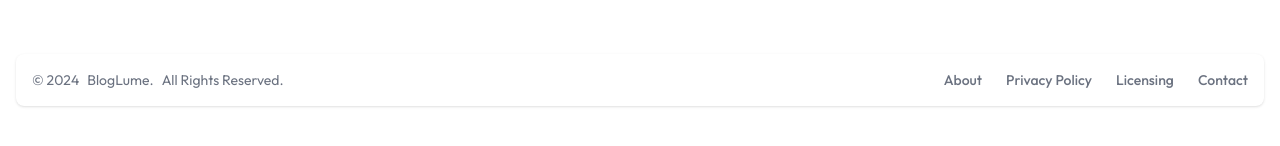
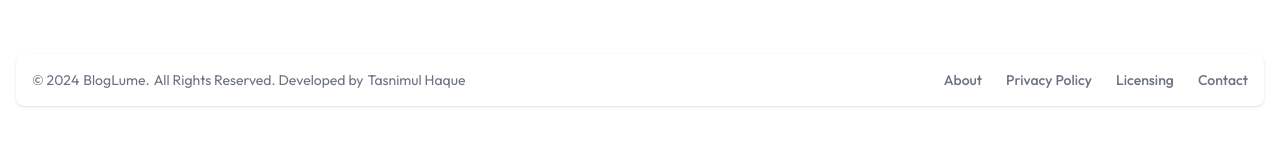
Before and after one commit to tasnimultas67/Bloglume, a Next.js app: page /company in a window 1280 px wide. Shown: the part 506-652 px from the top of the page. Built offline with nearby package versions, Linux system fonts and the light colour scheme.

Commit message:
Update Footer component to include developer credit and adjust spacing

```diff
--- a/components/Footer/Footer.js
+++ b/components/Footer/Footer.js
@@ -6,12 +6,19 @@ const Footer = () => {
   return (
     <footer className="!bg-white rounded-lg shadow m-4 dark:bg-gray-800 z-50">
       <div className="w-full mx-auto max-w-screen-xl p-4 md:flex md:items-center md:justify-between">
-        <span className="text-sm text-gray-500 sm:text-center dark:text-gray-400 flex items-center justify-center gap-2">
+        <span className="text-sm text-gray-500 sm:text-center dark:text-gray-400 flex items-center justify-center gap-1">
           © {currentYear}
           <Link href="/" className="hover:underline">
             BlogLume.
           </Link>
-          All Rights Reserved.
+          All Rights Reserved. Developed by
+          <Link
+            href="https://tasnimul.vercel.app/"
+            target="_blank"
+            className=""
+          >
+            Tasnimul Haque
+          </Link>
         </span>
         <ul className="flex flex-wrap items-center mt-3 text-sm font-medium text-gray-500 dark:text-gray-400 sm:mt-0">
           <li>
```
